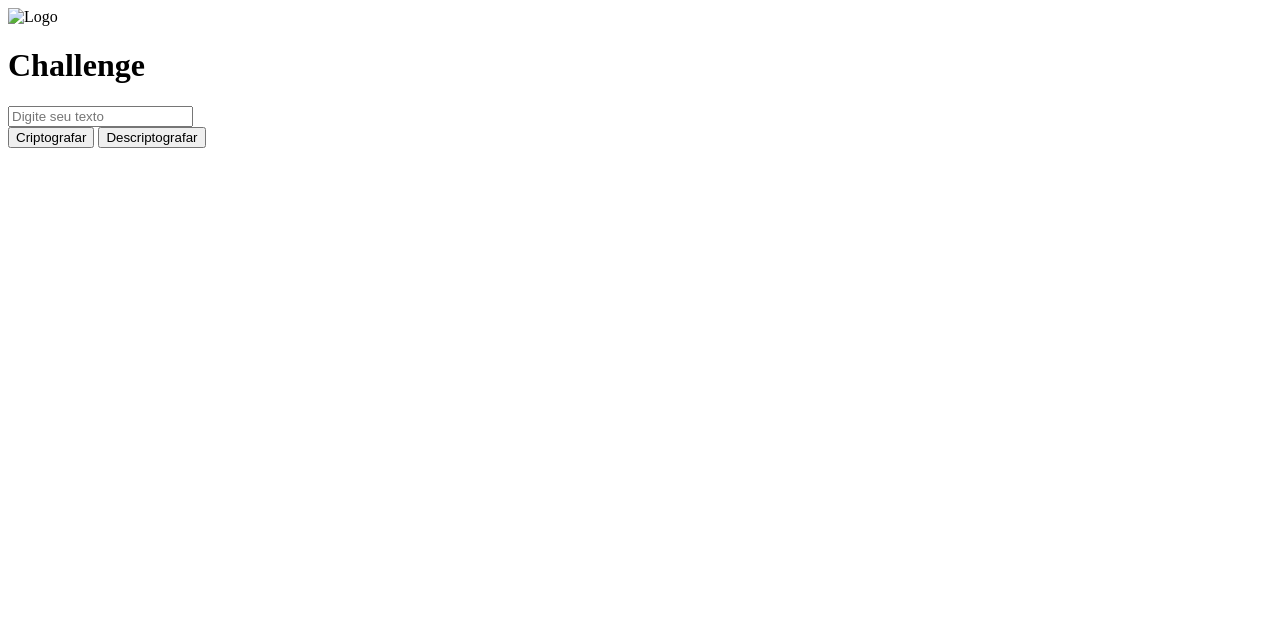
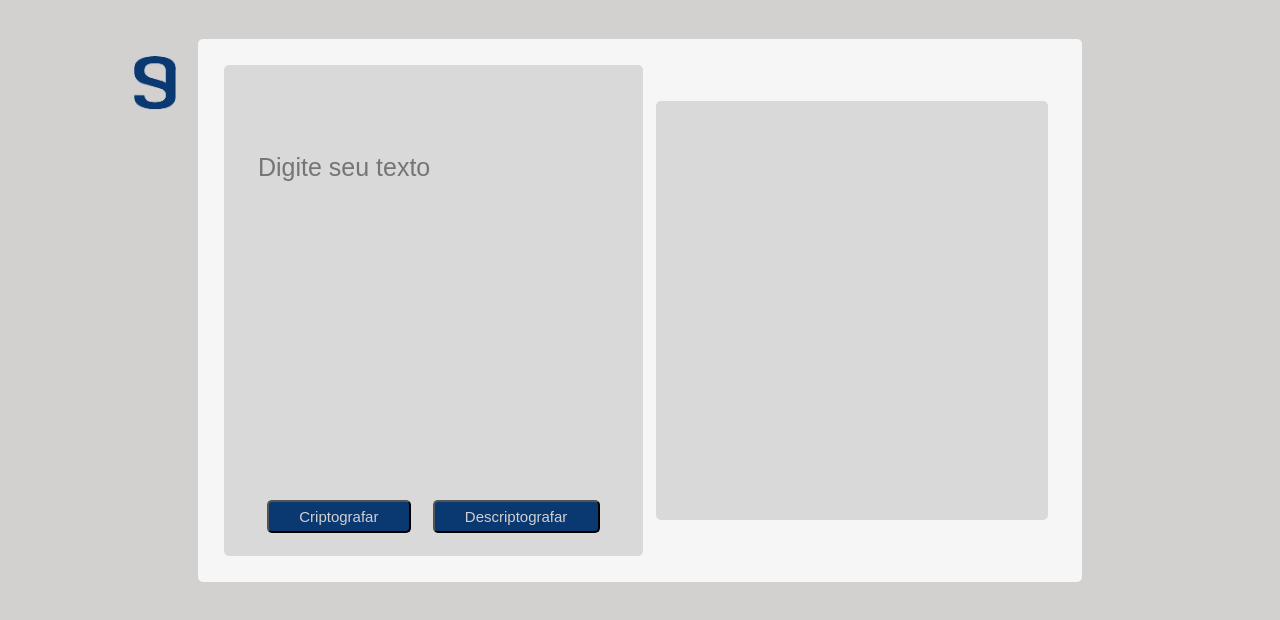
Before and after one commit to GeorgiaLSousa/challenge-decodificador-texto, a plain HTML site: page Index.html in a window 1280 px wide. Drawn offline with Linux system fonts and the light colour scheme; the site is published under a folder, as on GitHub Pages, so addresses that start at the root find nothing.

Commit message:
Atualização para funcionar no page

```diff
--- a/Index.html
+++ b/Index.html
@@ -4,7 +4,7 @@
 <head>
     <meta charset="UTF-8">
     <meta name="viewport" content="width=device-width, initial-scale=1.0">
-    <link rel="stylesheet" href="/Style.css">
+    <link rel="stylesheet" href="./Style.css">
     <title>Conversor de Texto</title>
 </head>
 
@@ -12,7 +12,7 @@
     <header></header>
     <main class="inicio">
         <div class="logo-g">
-            <img src="/Imagens/image.png" alt="Logo">
+            <img src="./Imagens/image.png" alt="Logo">
         </div>
         <div class="presentacao">
 
```
